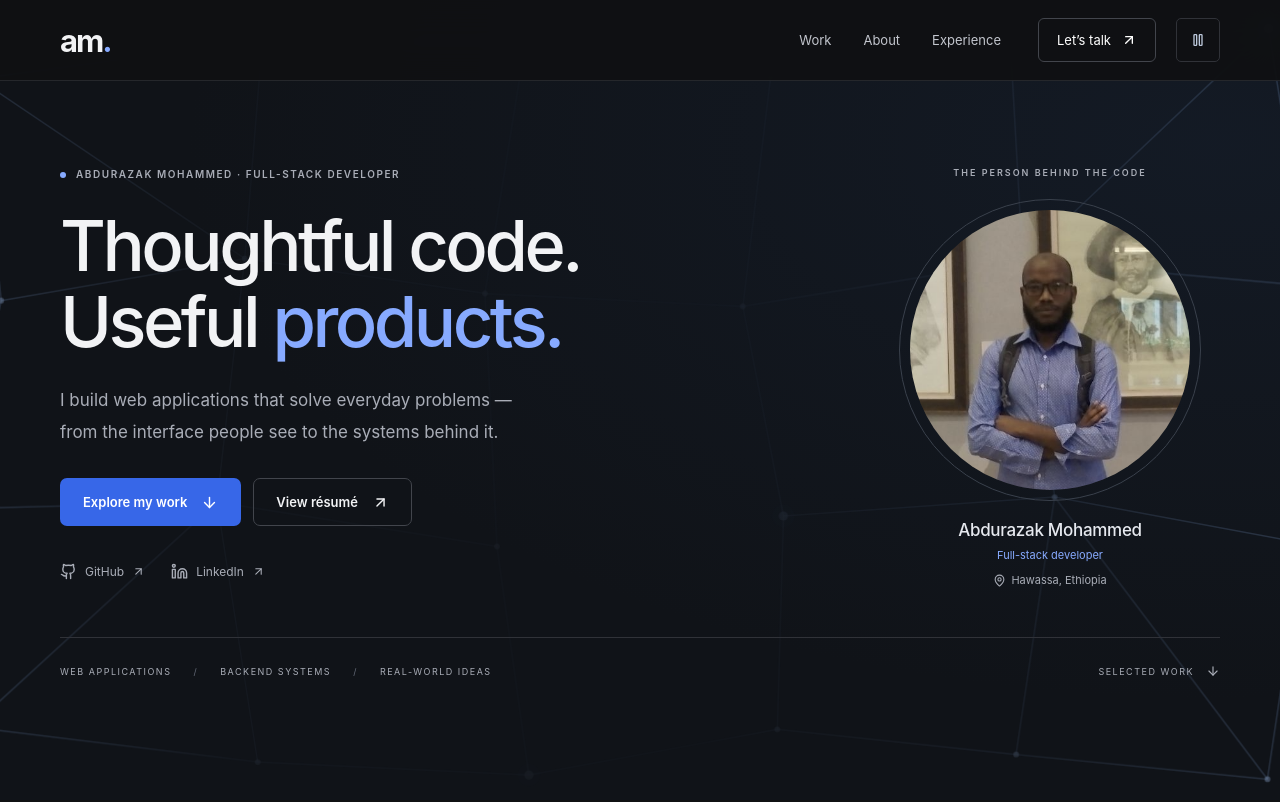
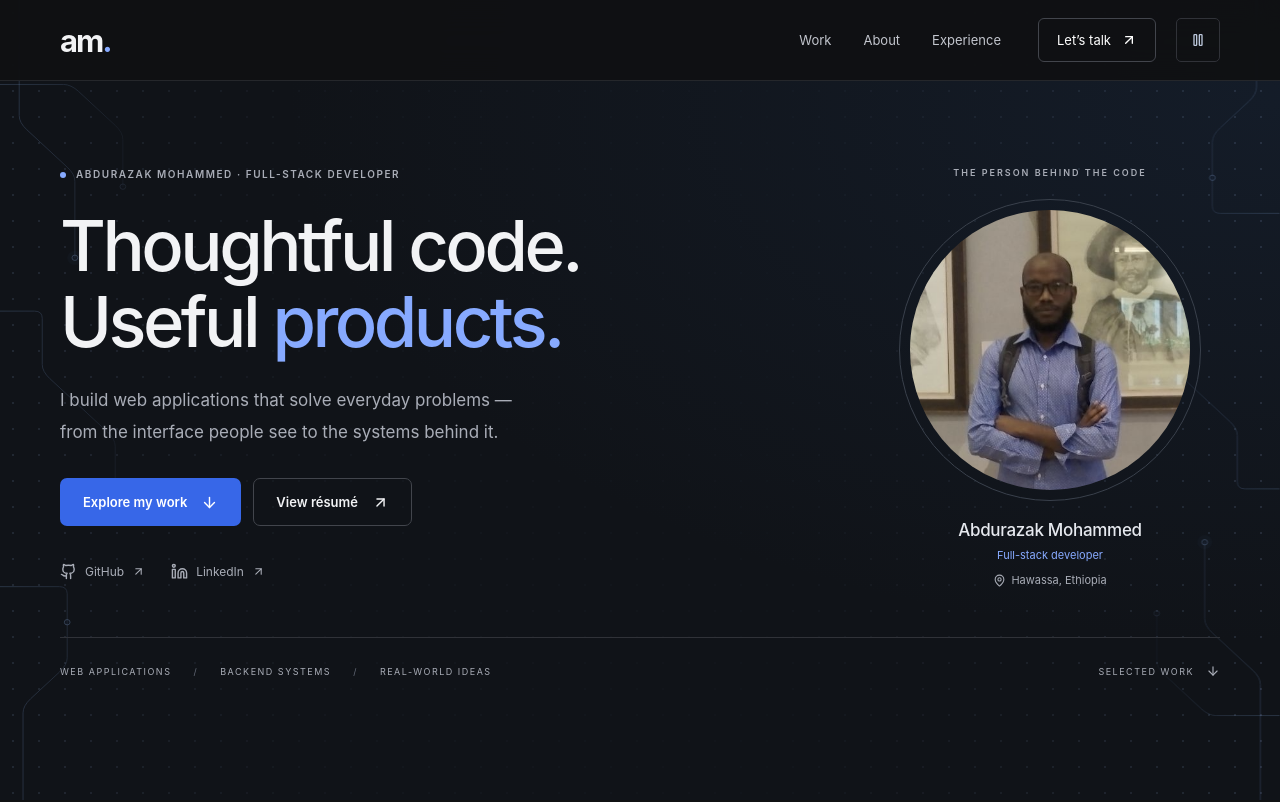
Before and after one commit to Abdurazakm/portfolio, a React (Vite) app: page / in a window 1280 px wide. Shown: the top 802 px of the page. Built offline with nearby package versions, Linux system fonts and the light colour scheme.

Commit message:
Replace network with subtle dot grid and edge circuits

```diff
--- a/src/App.jsx
+++ b/src/App.jsx
@@ -1,5 +1,5 @@
 import { useState } from "react";
-import { NetworkBackground } from "./components/NetworkBackground";
+import { CircuitBackground } from "./components/CircuitBackground";
 import { Header } from "./components/Header";
 import { Hero } from "./components/Hero";
 import { Projects } from "./components/Projects";
@@ -12,7 +12,7 @@ export default function App() {
   const [networkPaused, setNetworkPaused] = useState(false);
   return (
     <>
-      <NetworkBackground paused={networkPaused} />
+      <CircuitBackground paused={networkPaused} />
       <a className="skip-link" href="#main">
         Skip to content
       </a>
--- /dev/null
+++ b/src/components/CircuitBackground.jsx
@@ -0,0 +1,52 @@
+import { useEffect, useRef } from "react";
+
+// Keep the traces in narrow edge panels so they never cross the reading area.
+const traces = [
+  { path: "M 20 0 V 130 Q 20 138 28 146 L 70 188 Q 78 196 78 204 V 290", x: 78, y: 290 },
+  { path: "M 0 350 H 36 Q 44 350 44 358 V 410 Q 44 418 52 426 L 112 486 Q 120 494 120 502 V 570", x: 120, y: 570 },
+  { path: "M 0 660 H 62 Q 70 660 70 668 V 740 Q 70 748 62 756 L 32 786 Q 24 794 24 802 V 900", x: 70, y: 700 },
+  { path: "M 0 95 H 66 Q 74 95 82 103 L 120 141 Q 128 149 128 157 V 210", x: 128, y: 210 },
+];
+
+function CircuitEdge({ side }) {
+  return (
+    <svg
+      className={`circuit-edge circuit-edge-${side}`}
+      viewBox="0 0 160 900"
+      preserveAspectRatio="none"
+      focusable="false"
+    >
+      {traces.map(({ path, x, y }, index) => (
+        <g key={path} className={index === 3 ? "circuit-detail" : undefined}>
+          <path className="circuit-trace" d={path} />
+          <circle className="circuit-terminal" cx={x} cy={y} r="3" />
+          {index === 0 && (
+            <circle className="circuit-glow" cx={x} cy={y} r="8" />
+          )}
+        </g>
+      ))}
+    </svg>
+  );
+}
+
+export function CircuitBackground({ paused }) {
+  const element = useRef(null);
+
+  useEffect(() => {
+    const target = element.current;
+    const update = () => {
+      target.dataset.running = String(!document.hidden);
+    };
+    document.addEventListener("visibilitychange", update);
+    update();
+    return () => document.removeEventListener("visibilitychange", update);
+  }, []);
+
+  return (
+    <div ref={element} className="tech-background" data-paused={paused} aria-hidden="true">
+      <div className="tech-dot-grid" />
+      <CircuitEdge side="left" />
+      <CircuitEdge side="right" />
+    </div>
+  );
+}
--- a/src/components/NetworkBackground.jsx
+++ /dev/null
@@ -1,107 +0,0 @@
-import { useEffect, useRef } from "react";
-
-// Fixed coordinates keep the composition stable across renders and resizing.
-function createNetwork(columns, rows, gapX, gapY, offsetX, offsetY) {
-  const nodes = Array.from({ length: columns * rows }, (_, index) => {
-    const column = index % columns;
-    const row = Math.floor(index / columns);
-    return {
-      x: offsetX + column * gapX + Math.sin(row * 2 + column) * 22,
-      y: offsetY + row * gapY + Math.cos(column * 2 + row) * 24,
-    };
-  });
-  const edges = [];
-  const seen = new Set();
-  nodes.forEach((node, index) => {
-    nodes
-      .map((other, otherIndex) => ({
-        index: otherIndex,
-        distance: Math.hypot(other.x - node.x, other.y - node.y),
-      }))
-      .filter((other) => other.index !== index)
-      .sort((a, b) => a.distance - b.distance)
-      .slice(0, 3)
-      .forEach((other) => {
-        const key = [index, other.index].sort((a, b) => a - b).join("-");
-        if (!seen.has(key)) {
-          seen.add(key);
-          edges.push({ key, from: node, to: nodes[other.index] });
-        }
-      });
-  });
-  return { nodes, edges };
-}
-
-const desktopNetwork = createNetwork(6, 4, 230, 205, 25, 40);
-const mobileNetwork = createNetwork(3, 5, 185, 185, 10, 20);
-
-function NetworkDrawing({ network, className, viewBox }) {
-  return (
-    <svg
-      className={className}
-      viewBox={viewBox}
-      preserveAspectRatio="xMidYMid slice"
-      focusable="false"
-    >
-      <g className="network-constellation">
-        {network.edges.map(({ key, from, to }) => (
-          <g key={key}>
-            <path
-              className="network-edge"
-              d={`M ${from.x} ${from.y} L ${to.x} ${to.y}`}
-            />
-          </g>
-        ))}
-        {network.nodes.map(({ x, y }, index) => (
-          <g key={index}>
-            {index % 5 === 0 && (
-              <circle className="network-node-halo" cx={x} cy={y} r="10" />
-            )}
-            <circle
-              className="network-node"
-              cx={x}
-              cy={y}
-              r={index % 5 === 0 ? 4 : 2.5}
-            />
-          </g>
-        ))}
-      </g>
-    </svg>
-  );
-}
-
-export function NetworkBackground({ paused }) {
-  const element = useRef(null);
-
-  useEffect(() => {
-    const target = element.current;
-    const update = () => {
-      target.dataset.running = String(!document.hidden);
-    };
-    document.addEventListener("visibilitychange", update);
-    update();
-    return () => {
-      document.removeEventListener("visibilitychange", update);
-    };
-  }, []);
-
-  return (
-    <div
-      ref={element}
-      className="site-network"
-      data-paused={paused}
-      aria-hidden="true"
-    >
-      <NetworkDrawing
-        network={desktopNetwork}
-        className="network-desktop"
-        viewBox="0 0 1200 700"
-      />
-      <NetworkDrawing
-        network={mobileNetwork}
-        className="network-mobile"
-        viewBox="0 0 400 780"
-      />
-    </div>
-  );
-}
--- a/src/index.css
+++ b/src/index.css
@@ -243,58 +243,71 @@ h2 > span {
   position: relative;
   overflow: clip;
 }
-.site-network {
+.tech-background {
   position: fixed;
   inset: 0;
   z-index: -1;
   overflow: hidden;
   pointer-events: none;
   background:
-    radial-gradient(ellipse at 95% 18%, #1b2a414f, transparent 60%),
+    radial-gradient(ellipse at 100% 12%, #20375940, transparent 55%),
     #101318;
 }
-.site-network svg {
-  width: 100%;
+.tech-dot-grid {
+  position: absolute;
+  inset: 0;
+  background-image: radial-gradient(circle, #8ca5ce40 0.8px, transparent 1px);
+  background-size: 26px 26px;
+  mask-image: linear-gradient(90deg, #0009, #0002 24%, #0001 60%, #000a);
+}
+.circuit-edge {
+  position: absolute;
+  top: 0;
+  width: clamp(64px, 12vw, 180px);
   height: 100%;
-  mask-image: linear-gradient(
-    90deg,
-    #000b,
-    #0002 18%,
-    #0001 55%,
-    #0005 80%,
-    #000c
-  );
-}
-.network-mobile {
-  display: none;
-}
-.network-constellation {
-  animation: network-drift 38s ease-in-out infinite alternate;
-}
-.network-edge {
+  mask-image: linear-gradient(90deg, #000, #0009 55%, transparent);
+}
+.circuit-edge-left {
+  left: 0;
+}
+.circuit-edge-right {
+  right: 0;
+  transform: rotate(180deg);
+}
+.circuit-trace {
   fill: none;
-  stroke: #7795c2;
-  stroke-width: 1.3;
-  opacity: 0.3;
-}
-.network-node {
-  fill: #8da8cf;
-  opacity: 0.5;
-}
-.network-node-halo {
-  fill: #7eabfb;
-  opacity: 0.07;
-}
-.site-network[data-paused="true"] *,
-.site-network[data-running="false"] * {
+  stroke: #7d9fd2;
+  stroke-width: 1;
+  stroke-linecap: round;
+  stroke-linejoin: round;
+  vector-effect: non-scaling-stroke;
+  opacity: 0.24;
+}
+.circuit-terminal {
+  fill: #152032;
+  stroke: #91b5ea;
+  stroke-width: 1;
+  vector-effect: non-scaling-stroke;
+  opacity: 0.4;
+}
+.circuit-glow {
+  fill: #85b2ff;
+  opacity: 0.04;
+  animation: circuit-breathe 20s ease-in-out infinite;
+}
+.circuit-edge-right .circuit-glow {
+  animation-delay: -10s;
+}
+.tech-background[data-paused="true"] *,
+.tech-background[data-running="false"] * {
   animation-play-state: paused;
 }
-@keyframes network-drift {
-  from {
-    transform: translate(-4px, 5px);
-  }
-  to {
-    transform: translate(7px, -7px);
+@keyframes circuit-breathe {
+  0%, 35%, 65%, 100% {
+    opacity: 0.04;
+  }
+  50% {
+    opacity: 0.22;
   }
 }
 .hero {
@@ -1224,14 +1237,17 @@ summary::-webkit-details-marker {
   .menu-toggle {
     order: 2;
   }
-  .network-desktop {
+  .circuit-detail {
     display: none;
   }
-  .network-mobile {
-    display: block;
-  }
-  .site-network svg {
-    mask-image: linear-gradient(90deg, #0008, #0001 22%, #0001 78%, #0008);
+  .circuit-edge {
+    width: 38px;
+    opacity: 0.65;
+  }
+  .tech-dot-grid {
+    background-size: 30px 30px;
+    opacity: 0.6;
+    mask-image: linear-gradient(90deg, #0008, transparent 16%, transparent 84%, #0008);
   }
   .hero .hero-footnote {
     flex-wrap: wrap;
```
